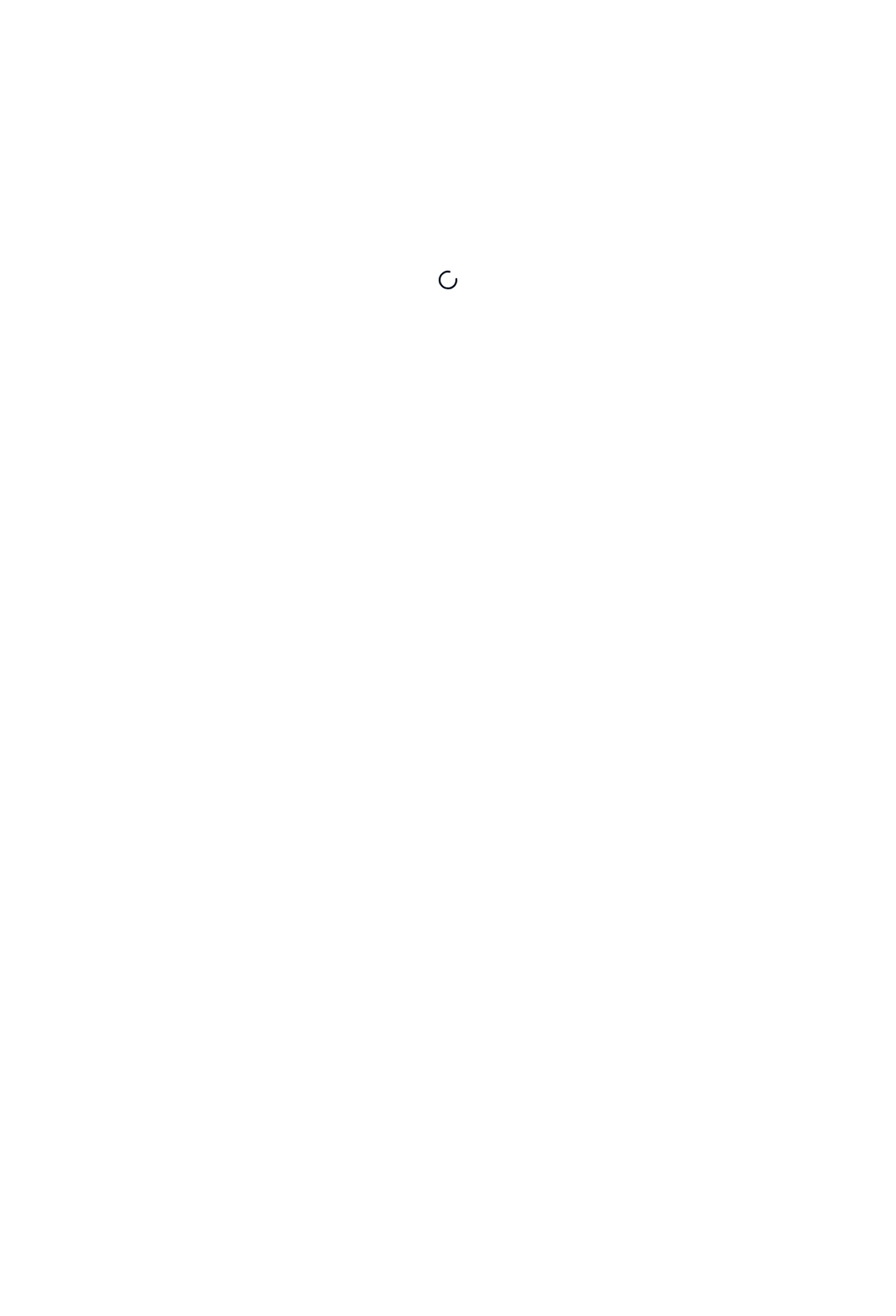
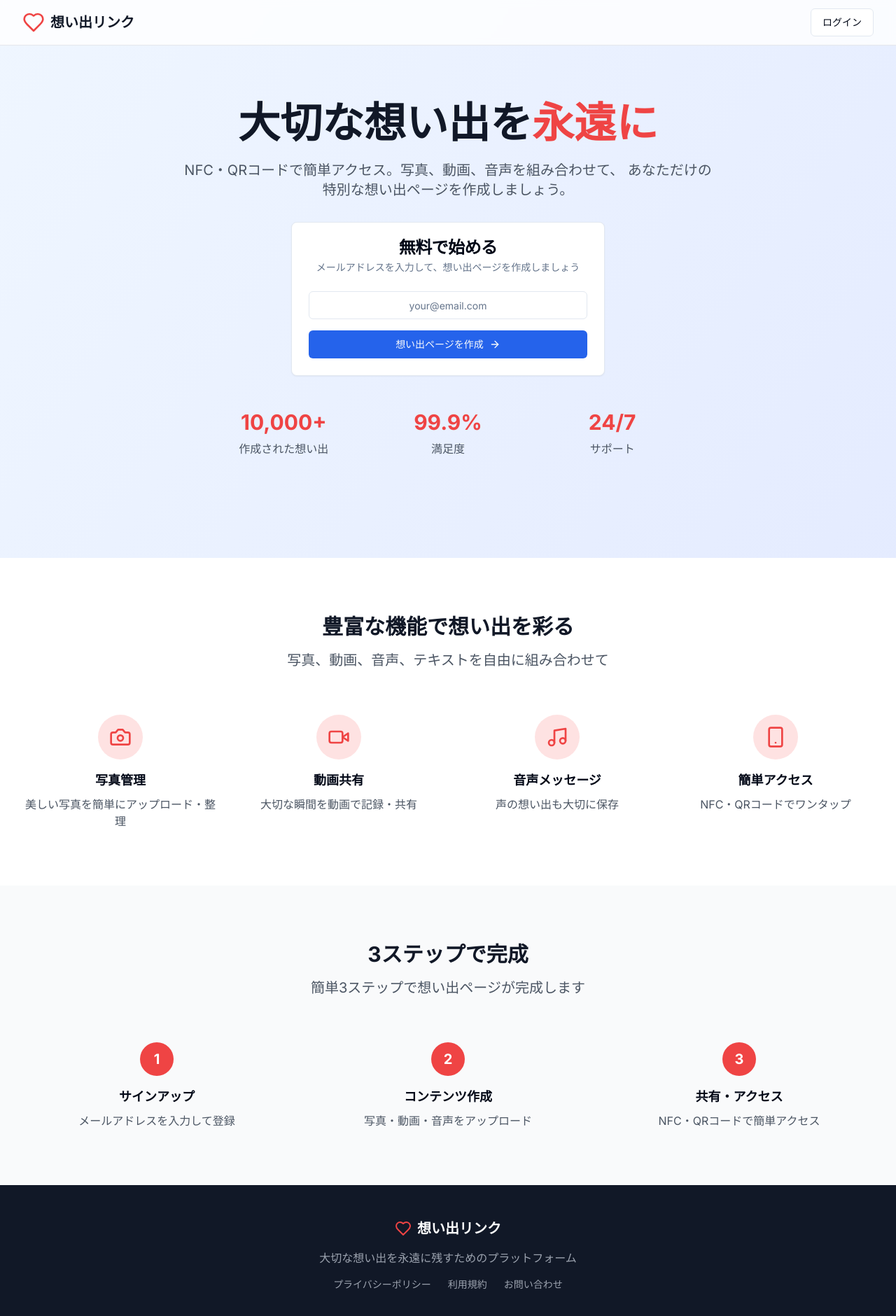
Before and after one commit to Koheui/MemoryLinkCMS, a Next.js app: page / in a window 1280 px wide. Before the commit this address had no page. Shown: the top 1880 px of the page at 70% size. Before the commit the page ends 800 px from the top, so only its background shows below. Built offline with nearby package versions, Linux system fonts and the light colour scheme.

Commit message:
LPダミーページを実装 - サインアップ・ログイン機能付きランディングページ

```diff
--- a/src/app/page.tsx
+++ b/src/app/page.tsx
@@ -1,24 +1,241 @@
 'use client';
 
-import { useAuth } from '@/contexts/auth-context';
+import { useState } from 'react';
 import { useRouter } from 'next/navigation';
-import { useEffect } from 'react';
-import { Loader2 } from 'lucide-react';
+import { Button } from '@/components/ui/button';
+import { Input } from '@/components/ui/input';
+import { Card, CardContent, CardDescription, CardHeader, CardTitle } from '@/components/ui/card';
+import {
+  Heart,
+  Camera,
+  Video,
+  Music,
+  Smartphone,
+  ArrowRight,
+  CheckCircle
+} from 'lucide-react';
 
-export default function HomePage() {
-  const { user, loading } = useAuth();
+export default function LandingPage() {
+  const [email, setEmail] = useState('');
+  const [isLoading, setIsLoading] = useState(false);
+  const [showSuccess, setShowSuccess] = useState(false);
   const router = useRouter();
 
-  useEffect(() => {
-    if (!loading) {
-      // 開発用: ログインをスキップして直接ダッシュボードに移動
-      router.push('/dashboard');
-    }
-  }, [user, loading, router]);
+  const handleSignUp = async (e: React.FormEvent) => {
+    e.preventDefault();
+    if (!email) return;
+
+    setIsLoading(true);
+
+    // モックサインアップ処理
+    setTimeout(() => {
+      setShowSuccess(true);
+      setTimeout(() => {
+        router.push('/claim?email=' + encodeURIComponent(email));
+      }, 2000);
+    }, 1000);
+  };
+
+  const handleLogin = () => {
+    router.push('/claim?mode=login');
+  };
 
   return (
-    <div className="min-h-screen flex items-center justify-center">
-      <Loader2 className="w-8 h-8 animate-spin" />
+    <div className="min-h-screen bg-gradient-to-br from-blue-50 to-indigo-100">
+      {/* ヘッダー */}
+      <header className="bg-white/80 backdrop-blur-sm border-b border-gray-200">
+        <div className="max-w-7xl mx-auto px-4 sm:px-6 lg:px-8">
+          <div className="flex justify-between items-center h-16">
+            <div className="flex items-center space-x-2">
+              <Heart className="w-8 h-8 text-red-500" />
+              <span className="text-xl font-bold text-gray-900">想い出リンク</span>
+            </div>
+            <Button variant="outline" onClick={handleLogin}>
+              ログイン
+            </Button>
+          </div>
+        </div>
+      </header>
+
+      {/* ヒーローセクション */}
+      <section className="py-20 px-4 sm:px-6 lg:px-8">
+        <div className="max-w-7xl mx-auto text-center">
+          <h1 className="text-4xl sm:text-6xl font-bold text-gray-900 mb-6">
+            大切な想い出を
+            <span className="text-red-500">永遠に</span>
+          </h1>
+          <p className="text-xl text-gray-600 mb-8 max-w-3xl mx-auto">
+            NFC・QRコードで簡単アクセス。写真、動画、音声を組み合わせて、
+            あなただけの特別な想い出ページを作成しましょう。
+          </p>
+
+          {/* サインアップフォーム */}
+          <Card className="max-w-md mx-auto mb-12">
+            <CardHeader>
+              <CardTitle>無料で始める</CardTitle>
+              <CardDescription>
+                メールアドレスを入力して、想い出ページを作成しましょう
+              </CardDescription>
+            </CardHeader>
+            <CardContent>
+              {!showSuccess ? (
+                <form onSubmit={handleSignUp} className="space-y-4">
+                  <Input
+                    type="email"
+                    placeholder="your@email.com"
+                    value={email}
+                    onChange={(e) => setEmail(e.target.value)}
+                    required
+                    className="text-center"
+                  />
+                  <Button
+                    type="submit"
+                    className="w-full"
+                    disabled={isLoading}
+                  >
+                    {isLoading ? '送信中...' : '想い出ページを作成'}
+                    <ArrowRight className="w-4 h-4 ml-2" />
+                  </Button>
+                </form>
+              ) : (
+                <div className="text-center space-y-4">
+                  <CheckCircle className="w-12 h-12 text-green-500 mx-auto" />
+                  <p className="text-green-600 font-medium">
+                    確認メールを送信しました！
+                  </p>
+                  <p className="text-sm text-gray-500">
+                    メールを確認して、想い出ページを作成してください。
+                  </p>
+                </div>
+              )}
+            </CardContent>
+          </Card>
+
+          {/* 統計 */}
+          <div className="grid grid-cols-3 gap-8 max-w-2xl mx-auto mb-16">
+            <div className="text-center">
+              <div className="text-3xl font-bold text-red-500 mb-2">10,000+</div>
+              <div className="text-gray-600">作成された想い出</div>
+            </div>
+            <div className="text-center">
+              <div className="text-3xl font-bold text-red-500 mb-2">99.9%</div>
+              <div className="text-gray-600">満足度</div>
+            </div>
+            <div className="text-center">
+              <div className="text-3xl font-bold text-red-500 mb-2">24/7</div>
+              <div className="text-gray-600">サポート</div>
+            </div>
+          </div>
+        </div>
+      </section>
+
+      {/* 機能紹介 */}
+      <section className="py-20 bg-white">
+        <div className="max-w-7xl mx-auto px-4 sm:px-6 lg:px-8">
+          <div className="text-center mb-16">
+            <h2 className="text-3xl font-bold text-gray-900 mb-4">
+              豊富な機能で想い出を彩る
+            </h2>
+            <p className="text-xl text-gray-600">
+              写真、動画、音声、テキストを自由に組み合わせて
+            </p>
+          </div>
+
+          <div className="grid grid-cols-1 md:grid-cols-2 lg:grid-cols-4 gap-8">
+            <div className="text-center">
+              <div className="bg-red-100 w-16 h-16 rounded-full flex items-center justify-center mx-auto mb-4">
+                <Camera className="w-8 h-8 text-red-500" />
+              </div>
+              <h3 className="text-lg font-semibold mb-2">写真管理</h3>
+              <p className="text-gray-600">美しい写真を簡単にアップロード・整理</p>
+            </div>
+
+            <div className="text-center">
+              <div className="bg-red-100 w-16 h-16 rounded-full flex items-center justify-center mx-auto mb-4">
+                <Video className="w-8 h-8 text-red-500" />
+              </div>
+              <h3 className="text-lg font-semibold mb-2">動画共有</h3>
+              <p className="text-gray-600">大切な瞬間を動画で記録・共有</p>
+            </div>
+
+            <div className="text-center">
+              <div className="bg-red-100 w-16 h-16 rounded-full flex items-center justify-center mx-auto mb-4">
+                <Music className="w-8 h-8 text-red-500" />
+              </div>
+              <h3 className="text-lg font-semibold mb-2">音声メッセージ</h3>
+              <p className="text-gray-600">声の想い出も大切に保存</p>
+            </div>
+
+            <div className="text-center">
+              <div className="bg-red-100 w-16 h-16 rounded-full flex items-center justify-center mx-auto mb-4">
+                <Smartphone className="w-8 h-8 text-red-500" />
+              </div>
+              <h3 className="text-lg font-semibold mb-2">簡単アクセス</h3>
+              <p className="text-gray-600">NFC・QRコードでワンタップ</p>
+            </div>
+          </div>
+        </div>
+      </section>
+
+      {/* 使い方 */}
+      <section className="py-20 bg-gray-50">
+        <div className="max-w-7xl mx-auto px-4 sm:px-6 lg:px-8">
+          <div className="text-center mb-16">
+            <h2 className="text-3xl font-bold text-gray-900 mb-4">
+              3ステップで完成
+            </h2>
+            <p className="text-xl text-gray-600">
+              簡単3ステップで想い出ページが完成します
+            </p>
+          </div>
+
+          <div className="grid grid-cols-1 md:grid-cols-3 gap-8">
+            <div className="text-center">
+              <div className="bg-red-500 text-white w-12 h-12 rounded-full flex items-center justify-center mx-auto mb-4 text-xl font-bold">
+                1
+              </div>
+              <h3 className="text-lg font-semibold mb-2">サインアップ</h3>
+              <p className="text-gray-600">メールアドレスを入力して登録</p>
+            </div>
+
+            <div className="text-center">
+              <div className="bg-red-500 text-white w-12 h-12 rounded-full flex items-center justify-center mx-auto mb-4 text-xl font-bold">
+                2
+              </div>
+              <h3 className="text-lg font-semibold mb-2">コンテンツ作成</h3>
+              <p className="text-gray-600">写真・動画・音声をアップロード</p>
+            </div>
+
+            <div className="text-center">
+              <div className="bg-red-500 text-white w-12 h-12 rounded-full flex items-center justify-center mx-auto mb-4 text-xl font-bold">
+                3
+              </div>
+              <h3 className="text-lg font-semibold mb-2">共有・アクセス</h3>
+              <p className="text-gray-600">NFC・QRコードで簡単アクセス</p>
+            </div>
+          </div>
+        </div>
+      </section>
+
+      {/* フッター */}
+      <footer className="bg-gray-900 text-white py-12">
+        <div className="max-w-7xl mx-auto px-4 sm:px-6 lg:px-8">
+          <div className="text-center">
+            <div className="flex items-center justify-center space-x-2 mb-4">
+              <Heart className="w-6 h-6 text-red-500" />
+              <span className="text-xl font-bold">想い出リンク</span>
+            </div>
+            <p className="text-gray-400 mb-4">
+              大切な想い出を永遠に残すためのプラットフォーム
+            </p>
+            <div className="flex justify-center space-x-6 text-sm text-gray-400">
+              <span>プライバシーポリシー</span>
+              <span>利用規約</span>
+              <span>お問い合わせ</span>
+            </div>
+          </div>
+        </div>
+      </footer>
     </div>
   );
 }
```
